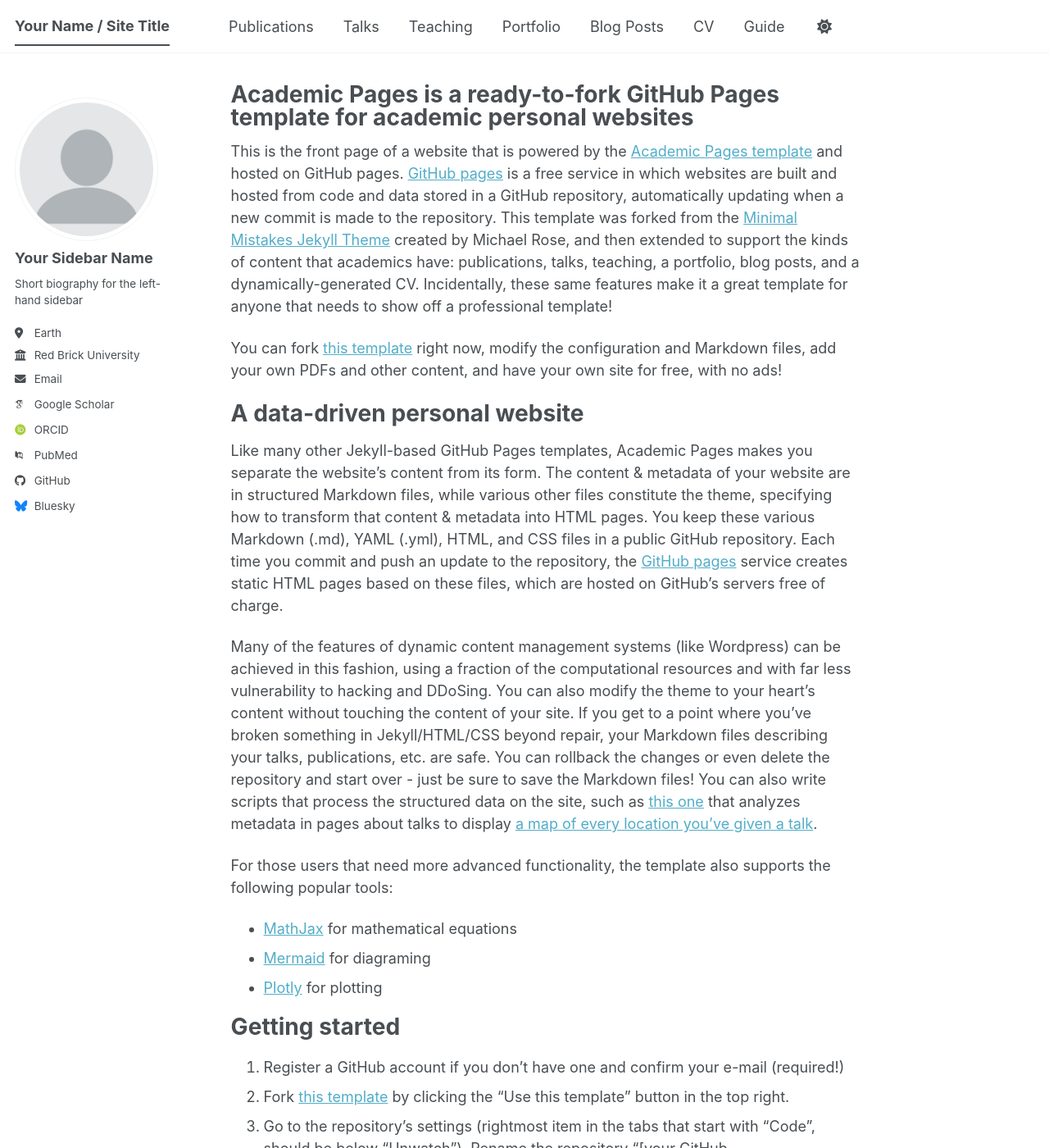
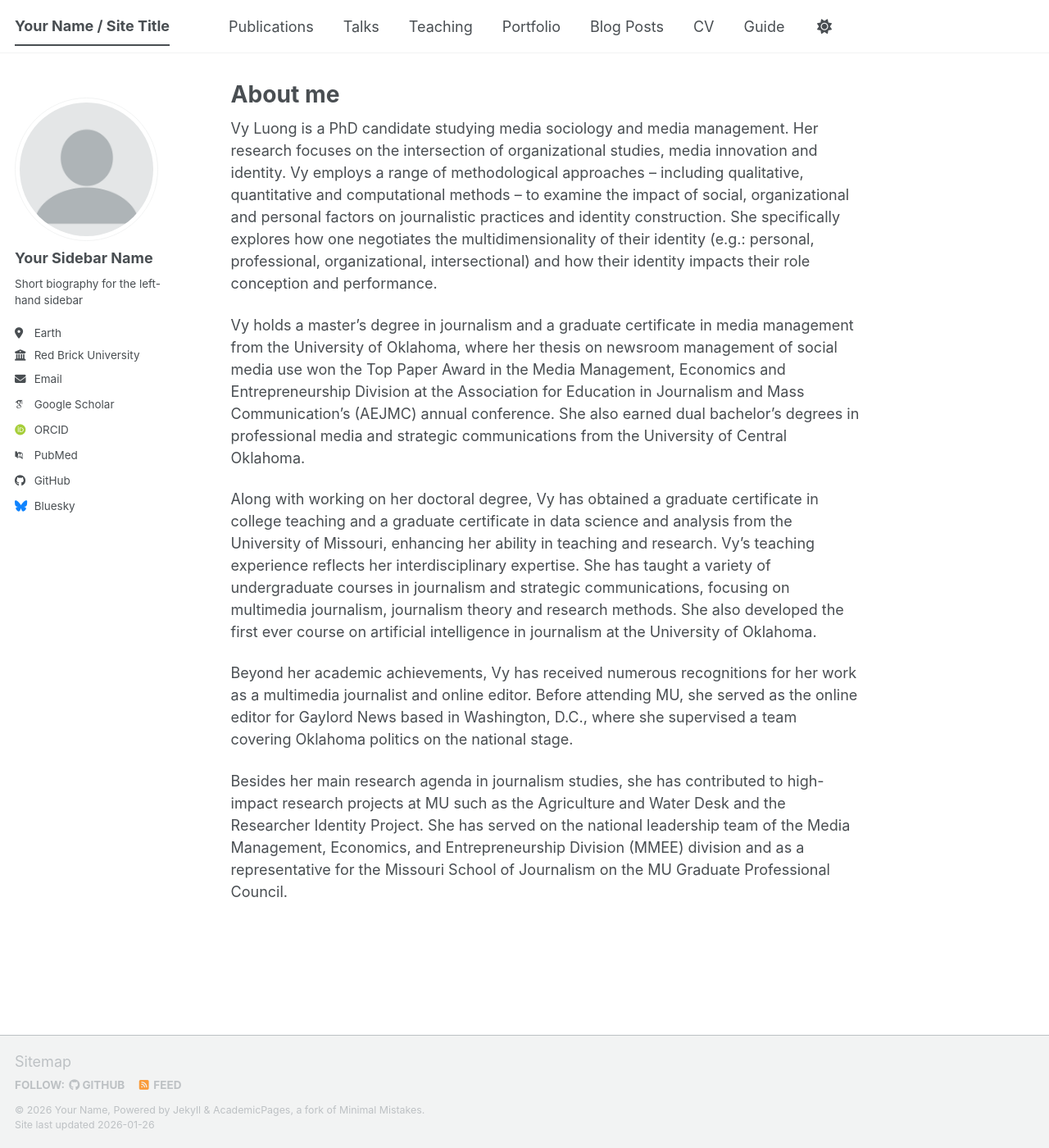
Before and after one commit to vyl236/vyl236.github.io, a Jekyll site: the page built from _pages/about.md, in a window 1280 px wide and 1400 px high. Shown: the whole window at 82% size. Built offline with Jekyll 4.4.1, drawn with Linux system fonts in a browser that asks for light colours; some web fonts are replaced; a script bundle is joined from its source files by our own code; library files that are not in the unit come from our copies; some of the changed text lies outside the part shown.

Commit message:
Update about.md

```diff
--- a/_pages/about.md
+++ b/_pages/about.md
@@ -1,56 +1,18 @@
 ---
 permalink: /
-title: "Academic Pages is a ready-to-fork GitHub Pages template for academic personal websites"
+title: "About me"
 author_profile: true
 redirect_from:
   - /about/
   - /about.html
 ---
 
-This is the front page of a website that is powered by the [Academic Pages template](https://github.com/academicpages/academicpages.github.io) and hosted on GitHub pages. [GitHub pages](https://pages.github.com) is a free service in which websites are built and hosted from code and data stored in a GitHub repository, automatically updating when a new commit is made to the repository. This template was forked from the [Minimal Mistakes Jekyll Theme](https://mmistakes.github.io/minimal-mistakes/) created by Michael Rose, and then extended to support the kinds of content that academics have: publications, talks, teaching, a portfolio, blog posts, and a dynamically-generated CV. Incidentally, these same features make it a great template for anyone that needs to show off a professional template!
+Vy Luong is a PhD candidate studying media sociology and media management. Her research focuses on the intersection of organizational studies, media innovation and identity. Vy employs a range of methodological approaches – including qualitative, quantitative and computational methods – to examine the impact of social, organizational and personal factors on journalistic practices and identity construction. She specifically explores how one negotiates the multidimensionality of their identity (e.g.: personal, professional, organizational, intersectional) and how their identity impacts their role conception and performance.
 
- You can fork [this template](https://github.com/academicpages/academicpages.github.io) right now, modify the configuration and Markdown files, add your own PDFs and other content, and have your own site for free, with no ads!
+Vy holds a master’s degree in journalism and a graduate certificate in media management from the University of Oklahoma, where her thesis on newsroom management of social media use won the Top Paper Award in the Media Management, Economics and Entrepreneurship Division at the Association for Education in Journalism and Mass Communication’s (AEJMC) annual conference. She also earned dual bachelor’s degrees in professional media and strategic communications from the University of Central Oklahoma.
 
-A data-driven personal website
-======
-Like many other Jekyll-based GitHub Pages templates, Academic Pages makes you separate the website's content from its form. The content & metadata of your website are in structured Markdown files, while various other files constitute the theme, specifying how to transform that content & metadata into HTML pages. You keep these various Markdown (.md), YAML (.yml), HTML, and CSS files in a public GitHub repository. Each time you commit and push an update to the repository, the [GitHub pages](https://pages.github.com/) service creates static HTML pages based on these files, which are hosted on GitHub's servers free of charge.
+Along with working on her doctoral degree, Vy has obtained a graduate certificate in college teaching and a graduate certificate in data science and analysis from the University of Missouri, enhancing her ability in teaching and research. Vy’s teaching experience reflects her interdisciplinary expertise. She has taught a variety of undergraduate courses in journalism and strategic communications, focusing on multimedia journalism, journalism theory and research methods. She also developed the first ever course on artificial intelligence in journalism at the University of Oklahoma.
 
-Many of the features of dynamic content management systems (like Wordpress) can be achieved in this fashion, using a fraction of the computational resources and with far less vulnerability to hacking and DDoSing. You can also modify the theme to your heart's content without touching the content of your site. If you get to a point where you've broken something in Jekyll/HTML/CSS beyond repair, your Markdown files describing your talks, publications, etc. are safe. You can rollback the changes or even delete the repository and start over - just be sure to save the Markdown files! You can also write scripts that process the structured data on the site, such as [this one](https://github.com/academicpages/academicpages.github.io/blob/master/talkmap.ipynb) that analyzes metadata in pages about talks to display [a map of every location you've given a talk](https://academicpages.github.io/talkmap.html).
+Beyond her academic achievements, Vy has received numerous recognitions for her work as a multimedia journalist and online editor. Before attending MU, she served as the online editor for Gaylord News based in Washington, D.C., where she supervised a team covering Oklahoma politics on the national stage.
 
-For those users that need more advanced functionality, the template also supports the following popular tools:
-- [MathJax](https://www.mathjax.org/) for mathematical equations
-- [Mermaid](https://mermaid.js.org/) for diagraming
-- [Plotly](https://plotly.com/javascript/) for plotting
-
-Getting started
-======
-1. Register a GitHub account if you don't have one and confirm your e-mail (required!)
-1. Fork [this template](https://github.com/academicpages/academicpages.github.io) by clicking the "Use this template" button in the top right.
-1. Go to the repository's settings (rightmost item in the tabs that start with "Code", should be below "Unwatch"). Rename the repository "[your GitHub username].github.io", which will also be your website's URL.
-1. Set site-wide configuration and create content & metadata (see below -- also see [this set of diffs](https://archive.is/3TPas) showing what files were changed to set up [an example site](https://getorg-testacct.github.io) for a user with the username "getorg-testacct")
-1. Upload any files (like PDFs, .zip files, etc.) to the files/ directory. They will appear at https://[your GitHub username].github.io/files/example.pdf.
-1. Check status by going to the repository settings, in the "GitHub pages" section
-
-Site-wide configuration
-------
-The main configuration file for the site is in the base directory in [_config.yml](https://github.com/academicpages/academicpages.github.io/blob/master/_config.yml), which defines the content in the sidebars and other site-wide features. You will need to replace the default variables with ones about yourself and your site's github repository. The configuration file for the top menu is in [_data/navigation.yml](https://github.com/academicpages/academicpages.github.io/blob/master/_data/navigation.yml). For example, if you don't have a portfolio or blog posts, you can remove those items from that navigation.yml file to remove them from the header.
-
-Create content & metadata
-------
-For site content, there is one Markdown file for each type of content, which are stored in directories like _publications, _talks, _posts, _teaching, or _pages. For example, each talk is a Markdown file in the [_talks directory](https://github.com/academicpages/academicpages.github.io/tree/master/_talks). At the top of each Markdown file is structured data in YAML about the talk, which the theme will parse to do lots of cool stuff. The same structured data about a talk is used to generate the list of talks on the [Talks page](https://academicpages.github.io/talks), each [individual page](https://academicpages.github.io/talks/2012-03-01-talk-1) for specific talks, the talks section for the [CV page](https://academicpages.github.io/cv), and the [map of places you've given a talk](https://academicpages.github.io/talkmap.html) (if you run this [python file](https://github.com/academicpages/academicpages.github.io/blob/master/talkmap.py) or [Jupyter notebook](https://github.com/academicpages/academicpages.github.io/blob/master/talkmap.ipynb), which creates the HTML for the map based on the contents of the _talks directory).
-
-**Markdown generator**
-
-The repository includes [a set of Jupyter notebooks](https://github.com/academicpages/academicpages.github.io/tree/master/markdown_generator
-) that converts a CSV containing structured data about talks or presentations into individual Markdown files that will be properly formatted for the Academic Pages template. The sample CSVs in that directory are the ones I used to create my own personal website at stuartgeiger.com. My usual workflow is that I keep a spreadsheet of my publications and talks, then run the code in these notebooks to generate the Markdown files, then commit and push them to the GitHub repository.
-
-How to edit your site's GitHub repository
-------
-Many people use a git client to create files on their local computer and then push them to GitHub's servers. If you are not familiar with git, you can directly edit these configuration and Markdown files directly in the github.com interface. Navigate to a file (like [this one](https://github.com/academicpages/academicpages.github.io/blob/master/_talks/2012-03-01-talk-1.md) and click the pencil icon in the top right of the content preview (to the right of the "Raw | Blame | History" buttons). You can delete a file by clicking the trashcan icon to the right of the pencil icon. You can also create new files or upload files by navigating to a directory and clicking the "Create new file" or "Upload files" buttons.
-
-Example: editing a Markdown file for a talk
-![Editing a Markdown file for a talk](/images/editing-talk.png)
-
-For more info
-------
-More info about configuring Academic Pages can be found in [the guide](https://academicpages.github.io/markdown/), the [growing wiki](https://github.com/academicpages/academicpages.github.io/wiki), and you can always [ask a question on GitHub](https://github.com/academicpages/academicpages.github.io/discussions). The [guides for the Minimal Mistakes theme](https://mmistakes.github.io/minimal-mistakes/docs/configuration/) (which this theme was forked from) might also be helpful.
+Besides her main research agenda in journalism studies, she has contributed to high-impact research projects at MU such as the Agriculture and Water Desk and the Researcher Identity Project. She has served on the national leadership team of the Media Management, Economics, and Entrepreneurship Division (MMEE) division and as a representative for the Missouri School of Journalism on the MU Graduate Professional Council.
```
